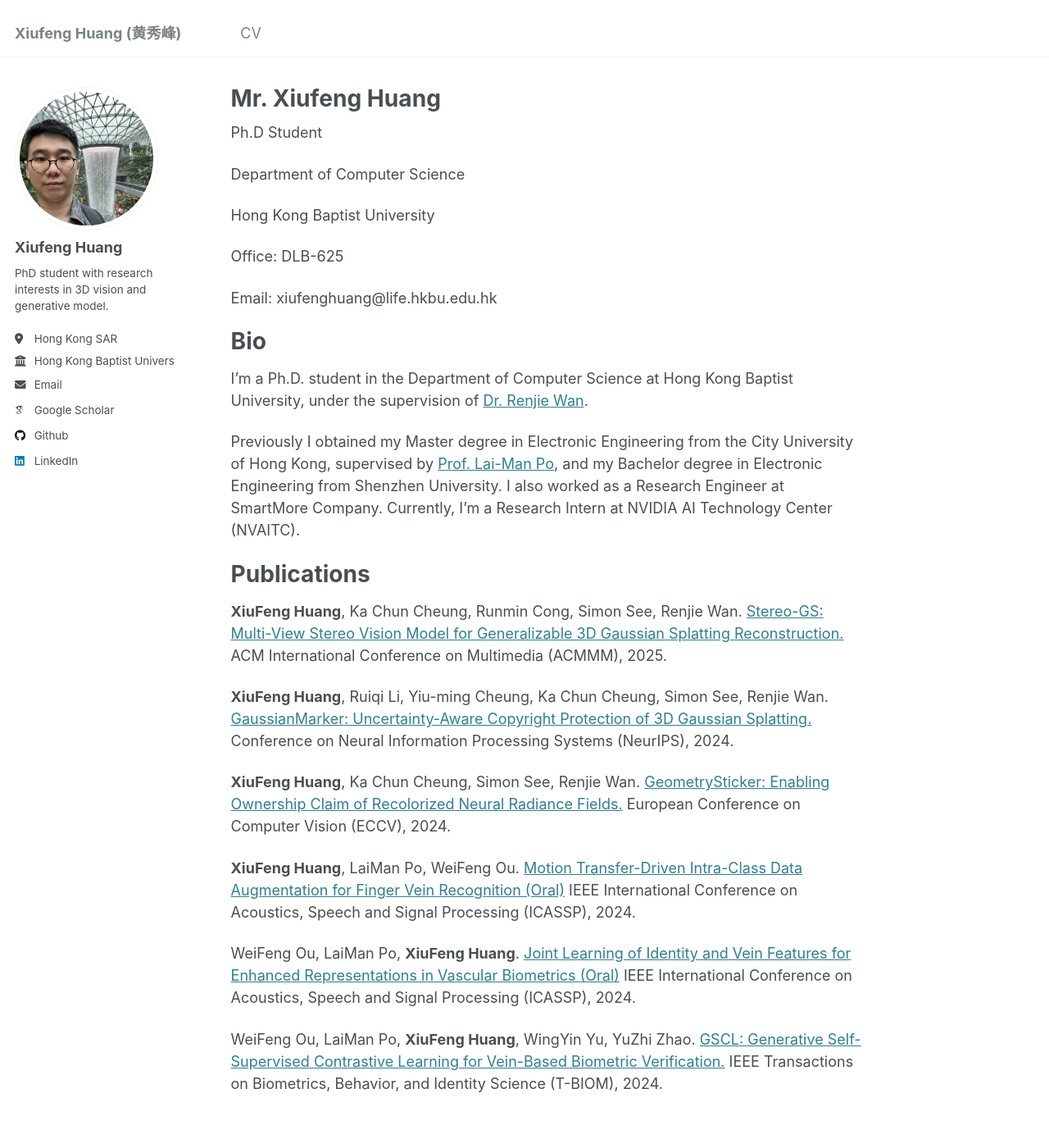
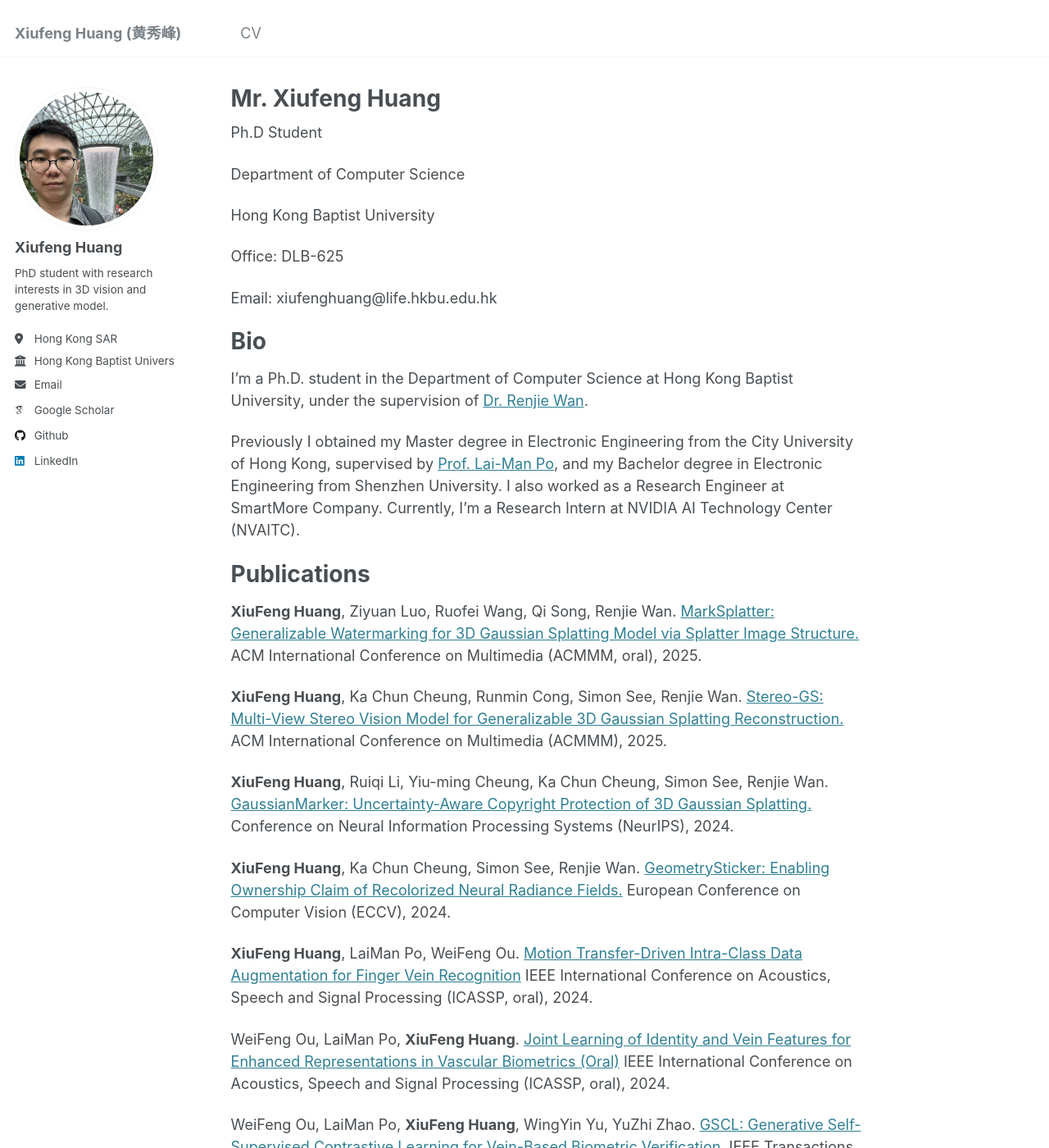
Before and after one commit to kevinhuangxf/kevinhuangxf.github.io, a Jekyll site: the page built from _pages/about.md, in a window 1280 px wide and 1400 px high. Shown: the whole window at 82% size. Built offline with Jekyll 4.4.1, drawn with Linux system fonts in a browser that asks for light colours; some web fonts are replaced.

Commit message:
Update about.md

```diff
--- a/_pages/about.md
+++ b/_pages/about.md
@@ -28,6 +28,10 @@ Currently, I'm a Research Intern at NVIDIA AI Technology Center (NVAITC).
 Publications
 ======
 
+**XiuFeng Huang**, Ziyuan Luo, Ruofei Wang, Qi Song, Renjie Wan.
+[MarkSplatter: Generalizable Watermarking for 3D Gaussian Splatting Model via Splatter Image Structure.](kevinhuangxf.github.io)
+ACM International Conference on Multimedia (ACMMM, oral), 2025.
+
 **XiuFeng Huang**, Ka Chun Cheung, Runmin Cong, Simon See, Renjie Wan.
 [Stereo-GS: Multi-View Stereo Vision Model for Generalizable 3D Gaussian Splatting Reconstruction.](https://arxiv.org/pdf/2507.14921)
 ACM International Conference on Multimedia (ACMMM), 2025.
@@ -41,12 +45,12 @@ Conference on Neural Information Processing Systems (NeurIPS), 2024.
 European Conference on Computer Vision (ECCV), 2024.
 
 **XiuFeng Huang**, LaiMan Po, WeiFeng Ou.
-[Motion Transfer-Driven Intra-Class Data Augmentation for Finger Vein Recognition (Oral)](https://ieeexplore.ieee.org/document/10446757)
-IEEE International Conference on Acoustics, Speech and Signal Processing (ICASSP), 2024.
+[Motion Transfer-Driven Intra-Class Data Augmentation for Finger Vein Recognition](https://ieeexplore.ieee.org/document/10446757)
+IEEE International Conference on Acoustics, Speech and Signal Processing (ICASSP, oral), 2024.
 
 WeiFeng Ou, LaiMan Po, **XiuFeng Huang**.
 [Joint Learning of Identity and Vein Features for Enhanced Representations in Vascular Biometrics (Oral)](https://ieeexplore.ieee.org/document/10448290/)
-IEEE International Conference on Acoustics, Speech and Signal Processing (ICASSP), 2024.
+IEEE International Conference on Acoustics, Speech and Signal Processing (ICASSP, oral), 2024.
 
 WeiFeng Ou, LaiMan Po, **XiuFeng Huang**, WingYin Yu, YuZhi Zhao.
 [GSCL: Generative Self-Supervised Contrastive Learning for Vein-Based Biometric Verification.](https://ieeexplore.ieee.org/document/10428026)
```
